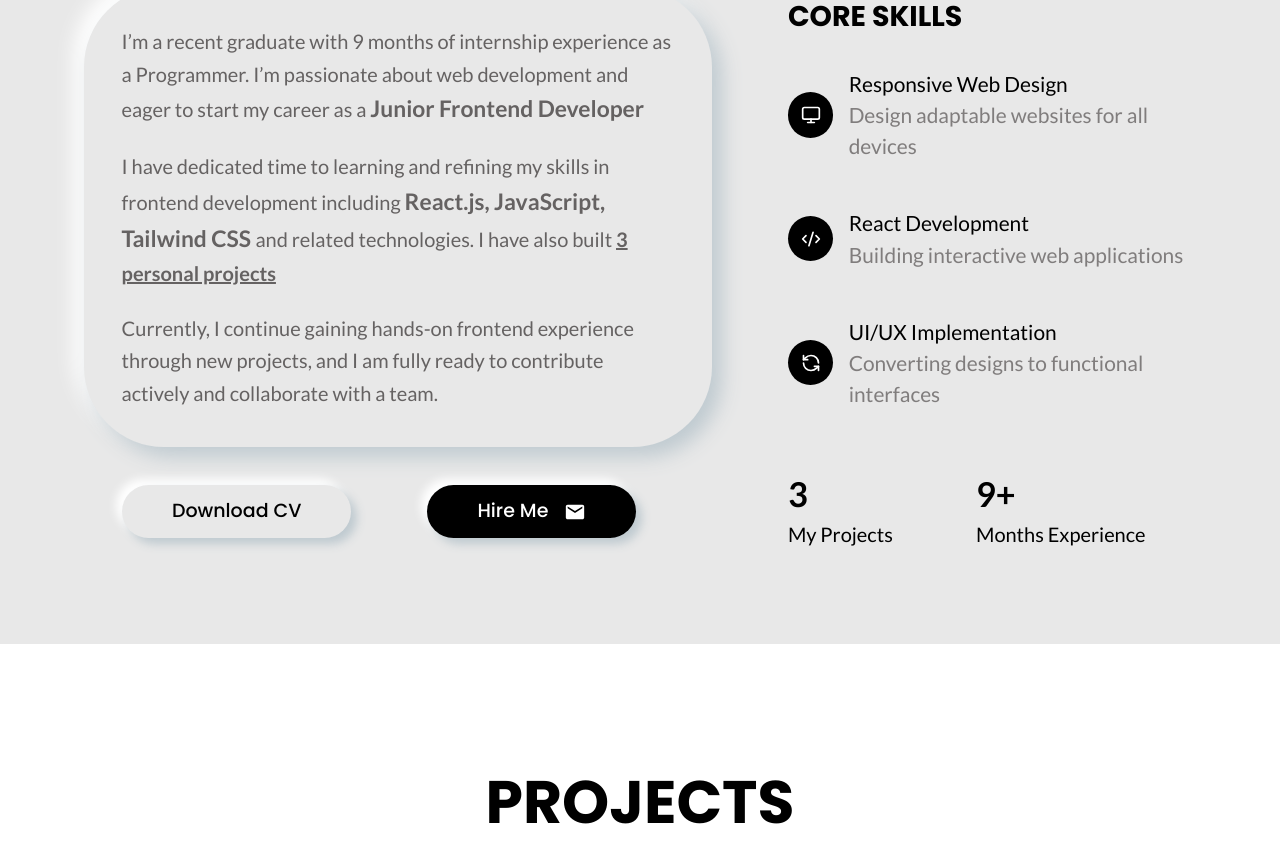
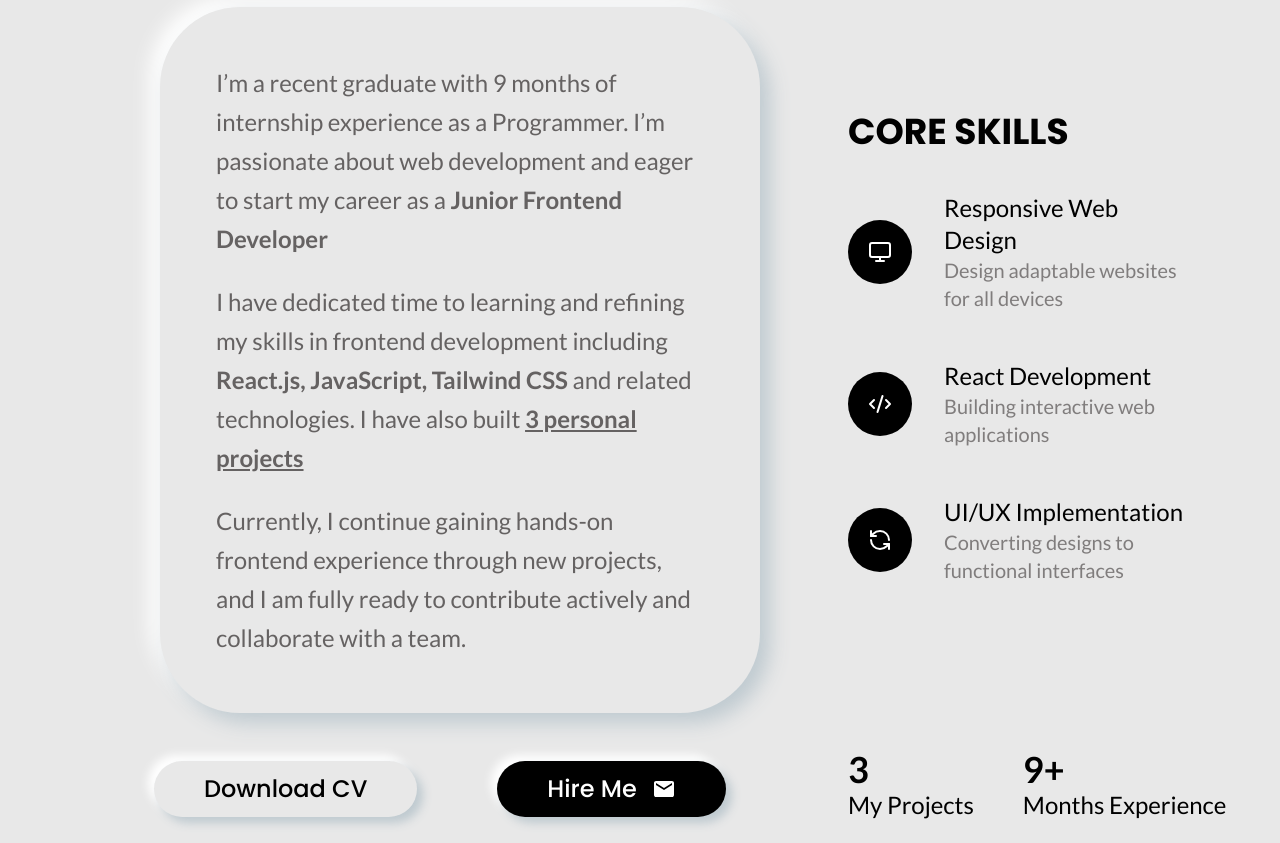
Before and after one commit to iamphurichaya/portfolio-web-v2, a React (Vite) app: page / in a window 1280 px wide. Shown: the part 997-1840 px from the top of the page. Built offline with nearby package versions, Linux system fonts and the light colour scheme.

Commit message:
Resize elements

```diff
--- a/src/component/About.jsx
+++ b/src/component/About.jsx
@@ -1,6 +1,15 @@
 import React from "react";
-import { Monitor, CodeXml, RefreshCcw } from "lucide-react";
-import { MailIcon } from "./Icon.jsx";
+import { motion } from "motion/react";
+import { Monitor, CodeXml, RefreshCcw, Mail } from "lucide-react";
+
+const MailIcon = () => (
+  <svg width="24" height="24" viewBox="0 0 24 24" className="text-white">
+    <path
+      fill="currentColor"
+      d="M4 20q-.825 0-1.412-.587T2 18V6q0-.825.588-1.412T4 4h16q.825 0 1.413.588T22 6v12q0 .825-.587 1.413T20 20zm8-7l8-5V6l-8 5l-8-5v2z"
+    />
+  </svg>
+);
 
 const coreSkills = [
   {
@@ -36,26 +45,28 @@
   return (
     <section
       id="about"
-      className="bg-muted-background min-h-screen px-[0.95rem] sm:px-[1.425rem] pt-[3.8rem] sm:pt-[4.75rem] p-[3.325rem]"
+      className="bg-muted-background min-h-screen sm:px-6 pt-16 sm:pt-20"
     >
-      <h2 className="font-poppins font-bold text-[1.78rem] sm:text-[2.14rem] lg:text-[3.56rem] ml-[6.65rem]">
+      <div className="max-w-[100rem] mx-auto">
+        <h2 className="font-poppins font-bold text-3xl sm:text-4xl lg:text-6xl p-8 px-48">
           ABOUT
         </h2>
 
-      <div className="grid grid-cols-[2fr_1.5fr] gap-[0.95rem] ml-[1.425rem] mb-[1.9rem] mr-[1.9rem] mt-[1.425rem] items-center">
-        <div className="card font-lato text-muted-primary text-[20px] p-[2.375rem] ml-[2.375rem] leading-relaxed">
-          <p className="mb-[1.425rem]">
+        <div className="grid grid-cols-[2fr_1.5fr] gap-4 items-center justify-center ml-24">
+          <div className="card font-lato text-muted-primary text-2xl p-14 ml-10 leading-relaxed">
+            <p className="mb-6">
               I’m a recent graduate with 9 months of internship experience as a
-            Programmer. I’m passionate about web development and eager to start
-            my career as a{" "}
-            <span className="font-bold text-[1.425rem]">
+              Programmer. I’m passionate about web development and eager to
+              start my career as a{" "}
+              <span className="font-bold text-2xl">
                 Junior Frontend Developer
               </span>
             </p>
-          <p className="mb-[1.425rem]">
-            I have dedicated time to learning and refining my skills in frontend
-            development including{" "}
-            <span className="font-bold text-[1.425rem]">
+
+            <p className="mb-6">
+              I have dedicated time to learning and refining my skills in
+              frontend development including{" "}
+              <span className="font-bold text-2xl">
                 React.js, JavaScript, Tailwind CSS{" "}
               </span>
               and related technologies. I have also built{" "}
@@ -66,35 +77,44 @@
                 3 personal projects
               </a>
             </p>
+
             <p>
               Currently, I continue gaining hands-on frontend experience through
               new projects, and I am fully ready to contribute actively and
               collaborate with a team.
             </p>
           </div>
+
           <div className="">
-          <h1 className="font-poppins font-bold text-[1.78rem] mb-[0.95rem] ml-[3.8rem]">
+            <h1 className="font-poppins font-bold text-4xl mb-4 px-18">
               Core Skills
             </h1>
+
             {coreSkills.map((item, index) => {
               const CoreSkills = item.icon;
+
               return (
                 <div
                   key={index}
-                className="flex font-lato gap-[0.95rem] p-[0.95rem] ml-[2.85rem] mb-[0.95rem] items-center"
+                  className="flex font-lato gap-8 px-18 py-6 items-center"
                 >
-                <div className="flex-shrink-0 flex items-center justify-center bg-primary rounded-full h-[2.85rem] w-[2.85rem] text-white">
-                  <CoreSkills className="h-5 w-5" />
+                  <div className="flex-shrink-0 flex items-center justify-center bg-primary rounded-full h-16 w-16 text-white">
+                    <CoreSkills className="h-6 w-6" />
                   </div>
-                <div className="text-[20.9px]">
-                  <p className=" text-primary">{item.label}</p>
-                  <p className=" text-muted-primary/80">{item.value}</p>
+
+                  <div className="">
+                    <p className=" text-primary text-2xl">{item.label}</p>
+
+                    <p className=" text-muted-primary/80 text-xl">
+                      {item.value}
+                    </p>
                   </div>
                 </div>
               );
             })}
           </div>
-        <div className="font-poppins p-[1.425rem] flex space-x-[4.75rem] items-center justify-center text-[1.19rem]">
+
+          <div className="font-poppins p-8 flex space-x-20 items-center justify-center text-2xl">
             <button variant="outline" className="button-custom button-muted">
               Download CV
             </button>
@@ -109,13 +129,16 @@
               </div>
             </button>
           </div>
-        <div className="font-lato grid grid-cols-[1.5fr_2fr] ml-[3.8rem]">
+
+          <div className="font-lato grid grid-cols-[1.5fr_2fr] ml-18">
             {expInfo.map((item, index) => (
               <div key={item.label} className="">
-              <p className="font-bold text-[2.14rem]">{item.value}</p>
-              <p className="text-xl mb-[0.475rem]">{item.label}</p>
+                <p className="font-bold text-4xl">{item.value}</p>
+
+                <p className="text-2xl mb-2">{item.label}</p>
               </div>
             ))}
+          </div>
         </div>
       </div>
     </section>
--- a/src/component/Contact.jsx
+++ b/src/component/Contact.jsx
@@ -44,13 +44,13 @@
   return (
     <section
       id="contact"
-      className="bg-background min-h-screen items-center justify-center px-4 p-15 sm:px-6 pt-16 sm:pt-22"
+      className="bg-background min-h-screen items-center justify-center px-4 p-10 sm:px-6 pt-16 sm:pt-30"
     >
       <div className="text-center mb-12">
-        <h2 className="text-4xl md:text-5xl font-bold text-primary mb-3 font-poppins">
+        <h2 className="text-4xl md:text-6xl font-bold text-primary mb-3 font-poppins">
           Contact
         </h2>
-        <p className="text-muted-primary text-lg">
+        <p className="text-muted-primary text-xl">
           Looking forward to collaborating and growing with a team. contact me
           below!
         </p>
@@ -58,7 +58,7 @@
       <div className="bg-primary-foreground shadow-lg rounded-3xl border-0 p-8 font-lato max-w-2xl mx-auto">
         <p className="mb-6 font-bold text-xl">Send a Message</p>
         <form ref={formRef} onSubmit={sendEmail}>
-          <label htmlFor="email" className="block text-sm font-medium mb-2">
+          <label htmlFor="email" className="block font-medium mb-2">
             Email
           </label>
           <input
@@ -70,7 +70,7 @@
             placeholder="your.email@example.com"
           />
 
-          <label htmlFor="subject" className="block text-sm font-medium mb-2">
+          <label htmlFor="subject" className="block font-medium mb-2">
             Subject
           </label>
           <input
@@ -82,7 +82,7 @@
             placeholder="subject"
           />
 
-          <label htmlFor="message" className="block text-sm font-medium mb-2">
+          <label htmlFor="message" className="block font-medium mb-2">
             Message
           </label>
           <textarea
@@ -109,7 +109,7 @@
         <div class="gap-8 hover:gap-2 relative flex justify-center items-center text-sm max-w-fit rounded-full duration-300">
           {/* Mail Icon */}
           <div class="group rounded-full">
-            <div class="flex items-center group-hover:gap-2 button-primary p-3 rounded-full cursor-pointer duration-300">
+            <div class="flex items-center group-hover:gap-2 button-primary p-3 rounded-full duration-300">
               <MailIcon />
               <span class="text-[0px] group-hover:text-sm duration-300">
                 work.phurichaya@gmail.com
@@ -119,7 +119,7 @@
 
           {/* Map Icon */}
           <div class="group rounded-full">
-            <div class="flex items-center group-hover:gap-2 button-primary p-3 rounded-full cursor-pointer duration-300">
+            <div class="flex items-center group-hover:gap-2 button-primary p-3 rounded-full duration-300">
               <MapIcon />
               <span class="text-[0px] group-hover:text-sm duration-300">
                 Bangkok, Thailand
--- a/src/component/Education.jsx
+++ b/src/component/Education.jsx
@@ -16,7 +16,7 @@
       className="bg-background flex flex-col items-center justify-center py-25 px-4 sm:px-6 lg:px-8"
     >
       <div className="text-center mb-16">
-        <h2 className="font-poppins text-4xl md:text-5xl font-bold text-primary">
+        <h2 className="font-poppins text-4xl md:text-6xl font-bold text-primary pt-8">
           EDUCATION
         </h2>
       </div>
@@ -29,7 +29,7 @@
             className="grid grid-cols-[auto_1fr] md:grid-cols-[1fr_auto_2fr] gap-x-4 md:gap-x-10"
           >
             {/* คอลัมน์ซ้าย (year) - Desktop */}
-            <div className="text-primary hidden md:flex justify-end items-center text-right">
+            <div className="text-primary hidden md:flex justify-end items-center text-right text-lg">
               <p>{edu.year}</p>
             </div>
 
@@ -45,9 +45,9 @@
 
             {/* Detaills */}
             <div className="py-2">
-              <h3 className="font-bold text-xl text-gray-800">{edu.university}</h3>
-              <p className="mt-1 text-gray-700">{edu.degree}</p>
-              <p className="mt-2 text-sm text-gray-500">{edu.details}</p>
+              <h3 className="font-bold text-2xl text-gray-800">{edu.university}</h3>
+              <p className="mt-1 text-xl text-gray-700">{edu.degree}</p>
+              <p className="mt-2 text-lg text-gray-500">{edu.details}</p>
 
               {/* year - Mobile */}
               <p className="mt-2 md:hidden text-sm text-primary">{edu.year}</p>
--- a/src/component/Skills.jsx
+++ b/src/component/Skills.jsx
@@ -27,10 +27,10 @@
     >
 
       <div className="text-center mb-18">
-        <h2 className="text-4xl md:text-5xl font-bold text-primary mb-3 font-poppins">
+        <h2 className="text-4xl md:text-6xl font-bold text-primary mb-3 font-poppins">
           SKILLS
         </h2>
-        <p className="text-muted-primary text-lg">
+        <p className="text-muted-primary text-xl">
           <b>Hover</b> or <b>click</b> over each skill to see details
         </p>
       </div>
@@ -52,7 +52,7 @@
                   alt={`${skill.label} logo`}
                   className="w-8 h-8"
                 />
-                <span className="text-primary whitespace-nowrap text-xl">
+                <span className="text-primary whitespace-nowrap text-2xl">
                   {skill.label}
                 </span>
 
```
Lines whose indentation alone changed are shown as unchanged.
